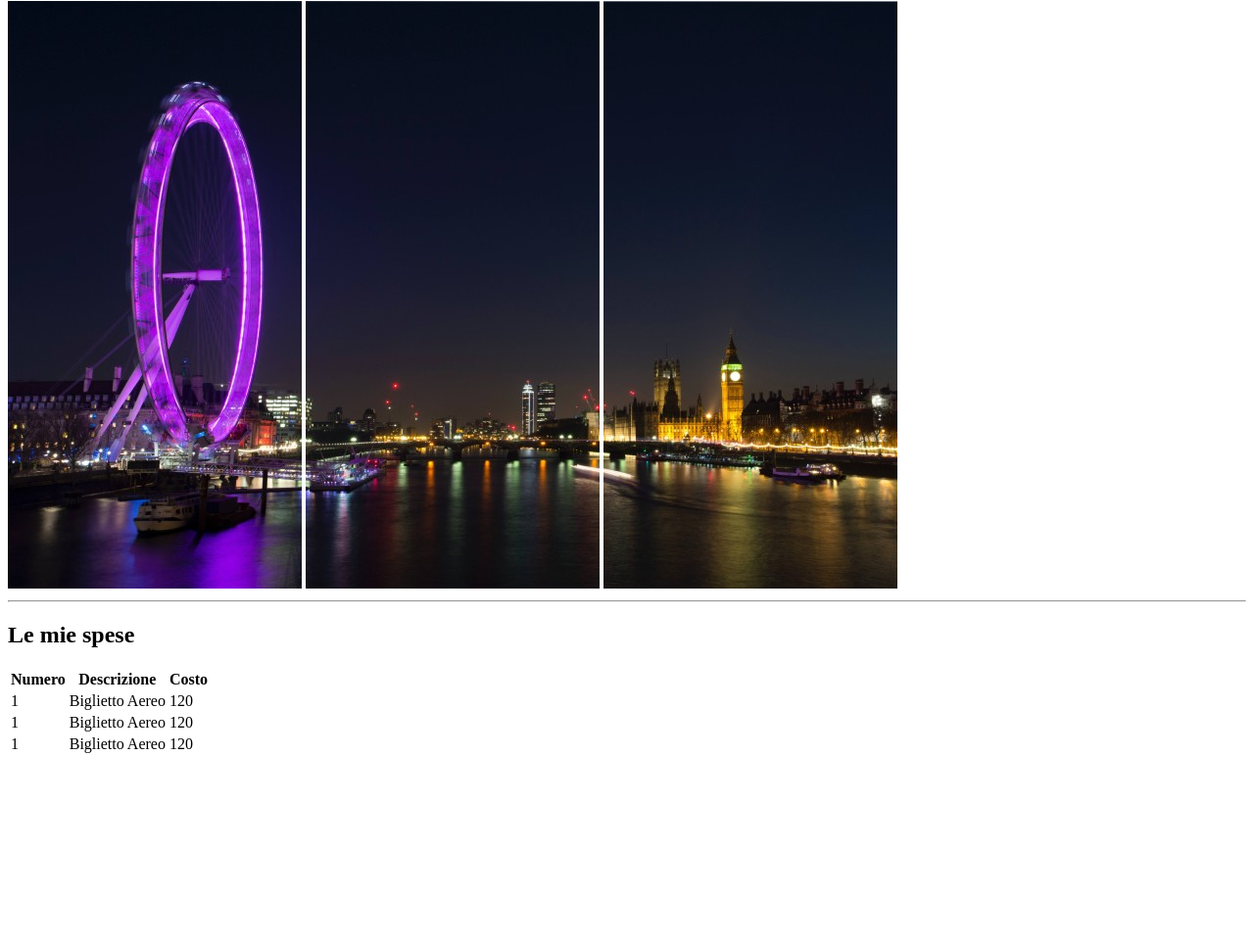
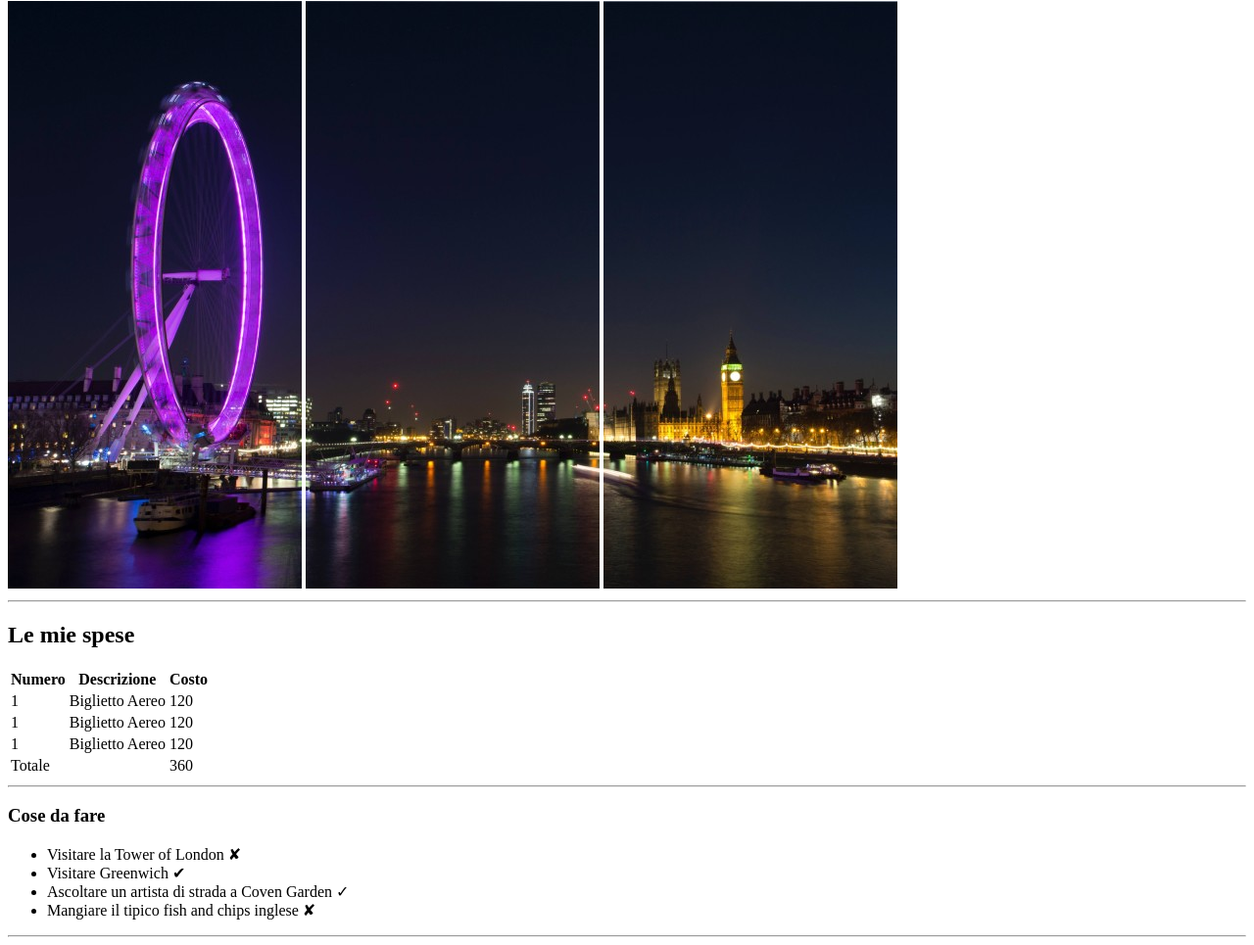
Before and after one commit to yuribertoli/html-london-trip, a plain HTML site: page index.html in a window 1280 px wide. Shown: the part 79-1044 px from the top of the page at 98% size. Before the commit the page ends 859 px from the top, so only its background shows below. Drawn offline with Linux system fonts and the light colour scheme.

Commit message:
Sviluppo seconda parte

```diff
--- a/index.html
+++ b/index.html
@@ -21,6 +21,7 @@
     <main>
 
         <!-- Titolo tabella -->
+        <section>
             <h2>Le mie spese</h2>
             <table>
                 <tr>
@@ -45,7 +46,31 @@
                     <td>Biglietto Aereo</td>
                     <td>120</td>
                 </tr>
+                <tr>
+                    <td>Totale</td>
+                    <td></td>
+                    <td>360</td>
+                </tr>
             </table>
+            <hr>
+        </section>
+
+        <!-- Lista attività -->
+        <section>
+            <h3>Cose da fare</h3>
+            <ul>
+                <li>Visitare la Tower of London &#10008;</li>
+                <li>Visitare Greenwich &#10004;</li>
+                <li>Ascoltare un artista di strada a Coven Garden &#10003;</li>
+                <li>Mangiare il tipico fish and chips inglese &#10008;</li>
+            </ul>
+            <hr>
+        </section>
+
+        <!-- Informazioni utili -->
+        <section>
+
+        </section>
     </main>
 </body>
 </html>
```
Lines whose indentation alone changed are shown as unchanged.
